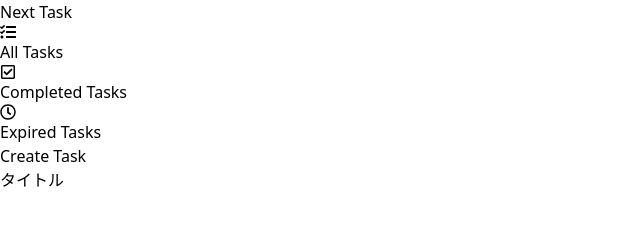
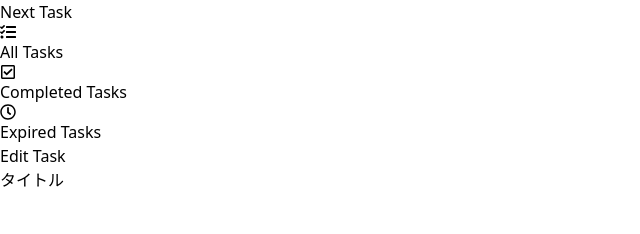
Before and after one commit to mrdeadlift/next-task-management, a Next.js app: page /edit/1 in a window 1280 px wide. Shown: the top 234 px of the page, without its empty margins (0-640 px from the left). Built offline with nearby package versions, Linux system fonts and the light colour scheme.

Commit message:
fix:タイトルを修正

```diff
--- a/src/components/EditTaskForm/EditTaskForm.tsx
+++ b/src/components/EditTaskForm/EditTaskForm.tsx
@@ -2,7 +2,7 @@
   return (
     <div className="flex justify-center items-center min-h-screen bg-gray-50 p-4">
       <div className="w-full max-w-md p-6 bg-white shadow-md rounded-lg">
-        <h1 className="text-2xl font-bold text-gray-700 mb-6">Create Task</h1>
+        <h1 className="text-2xl font-bold text-gray-700 mb-6">Edit Task</h1>
         <form action="">
           <div className="mb-6">
             <label htmlFor='title' className="block text-gray-700 font-bold mb-2">タイトル</label>
```
